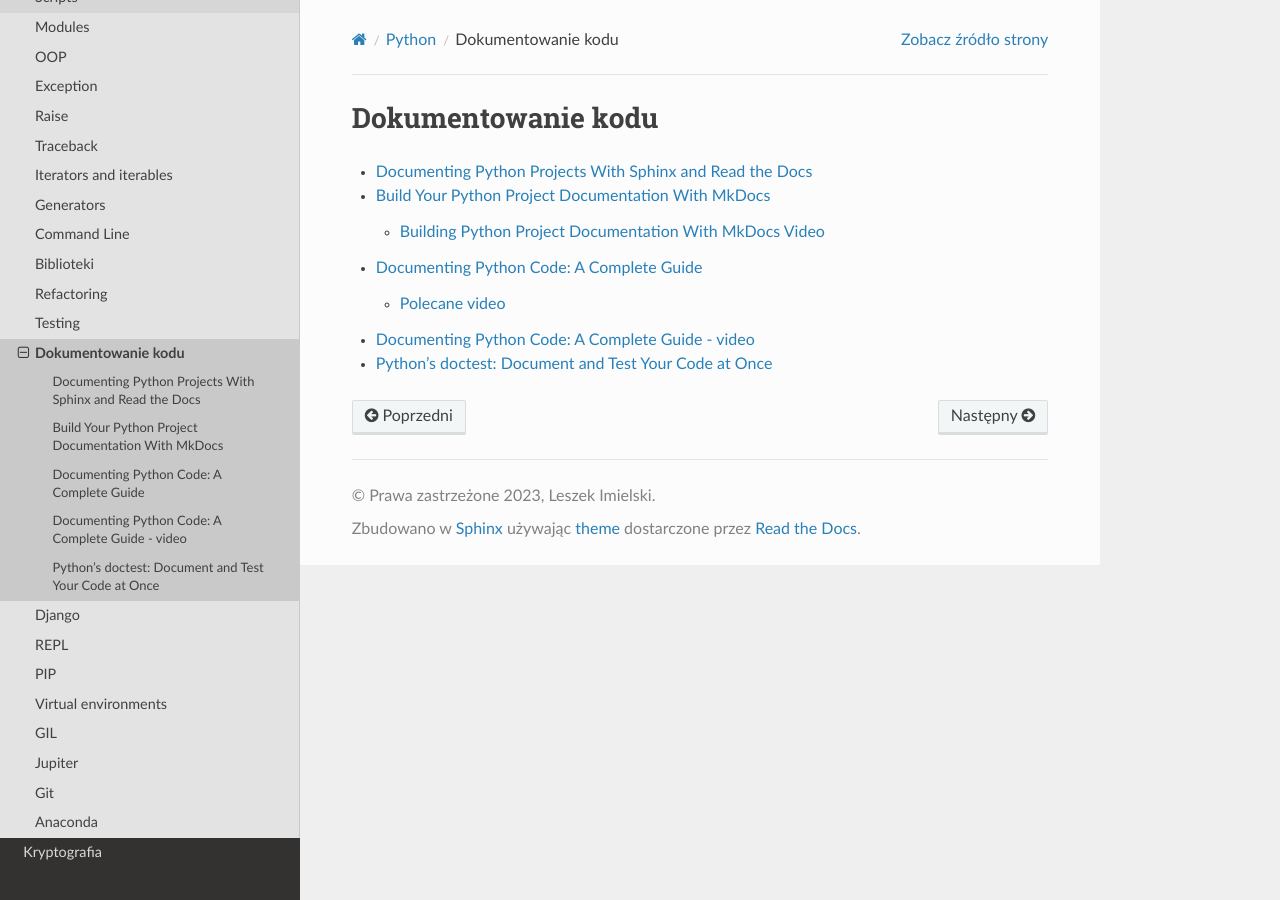
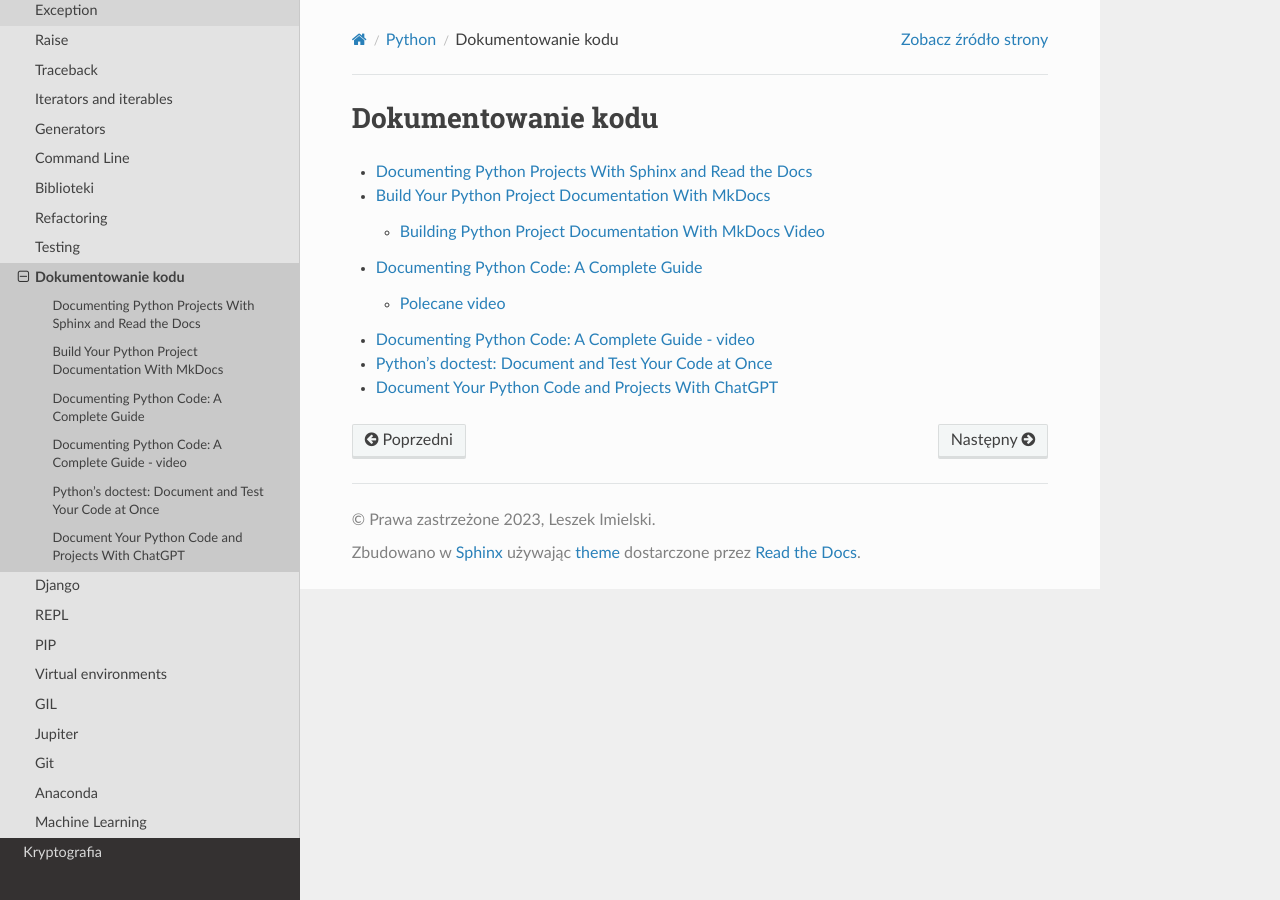
Before and after one commit to limielski/UsingSphinx, a Sphinx documentation site: the page built from docs/source/python/docCode/index.rst, in a window 1280 px wide. Built offline with Sphinx 7.4.7 and the Read the Docs theme 2.0.0, drawn with Linux system fonts in a browser that asks for light colours.

Commit message:
add ml add to docCode

```diff
--- /dev/null
+++ b/docs/source/python/docCode/docCode4-0.rst
@@ -0,0 +1,7 @@
+Document Your Python Code and Projects With ChatGPT
+===================================================
+
+
+by Leodanis Pozo Ramos  Nov 08, 2023
+
+https://realpython.com/document-python-code-with-chatgpt/
--- a/docs/source/python/docCode/index.rst
+++ b/docs/source/python/docCode/index.rst
@@ -9,3 +9,4 @@ Dokumentowanie kodu
    docCode2-0
    docCode2-0-video
    docCode3-0
+   docCode4-0
--- a/docs/source/python/ml/index.rst
+++ b/docs/source/python/ml/index.rst
@@ -0,0 +1,6 @@
+Machine Learning
+================
+
+.. toctree::
+
+   ml0-0
--- a/docs/source/python/pip/index.rst
+++ b/docs/source/python/pip/index.rst
@@ -4,3 +4,4 @@ PIP
 .. toctree::
 
    pip0-0
+   pip1-0
```
